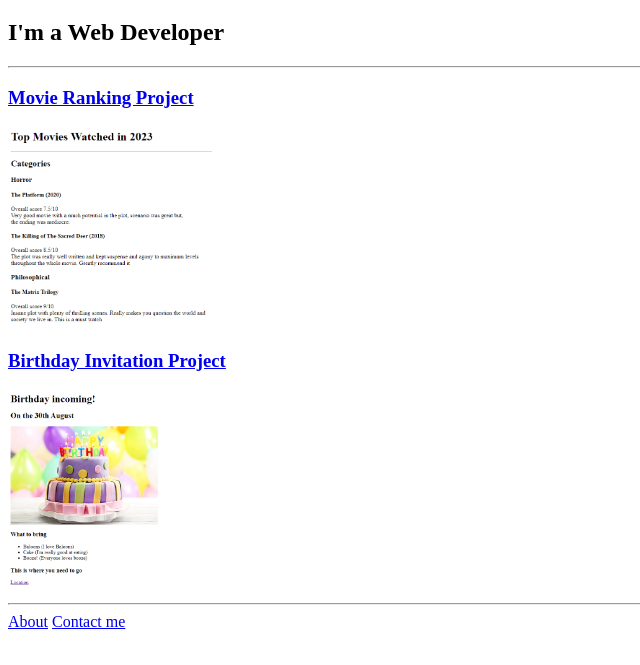
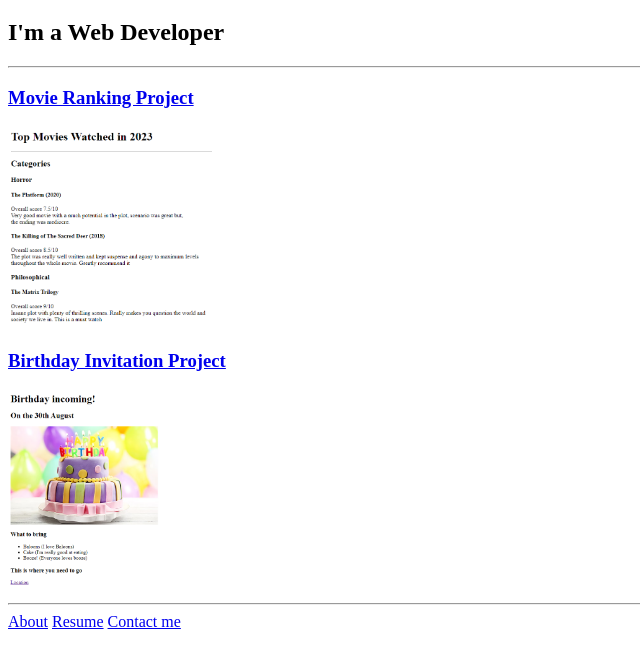
Before and after one commit to Lisetski/html-portfolio, a plain HTML site: page index.html in a window 1280 px wide. Shown: the part 61-726 px from the top of the page, without its empty margins (0-640 px from the left). Drawn offline with Linux system fonts and the light colour scheme.

Commit message:
Update index.html

```diff
--- a/index.html
+++ b/index.html
@@ -21,6 +21,7 @@
         <hr />
 
         <a href="./public/about.html">About</a>
+        <a href="./resume.html">Resume</a>
         <a href="./public/contact.html">Contact me</a>
     </body>
 
```
